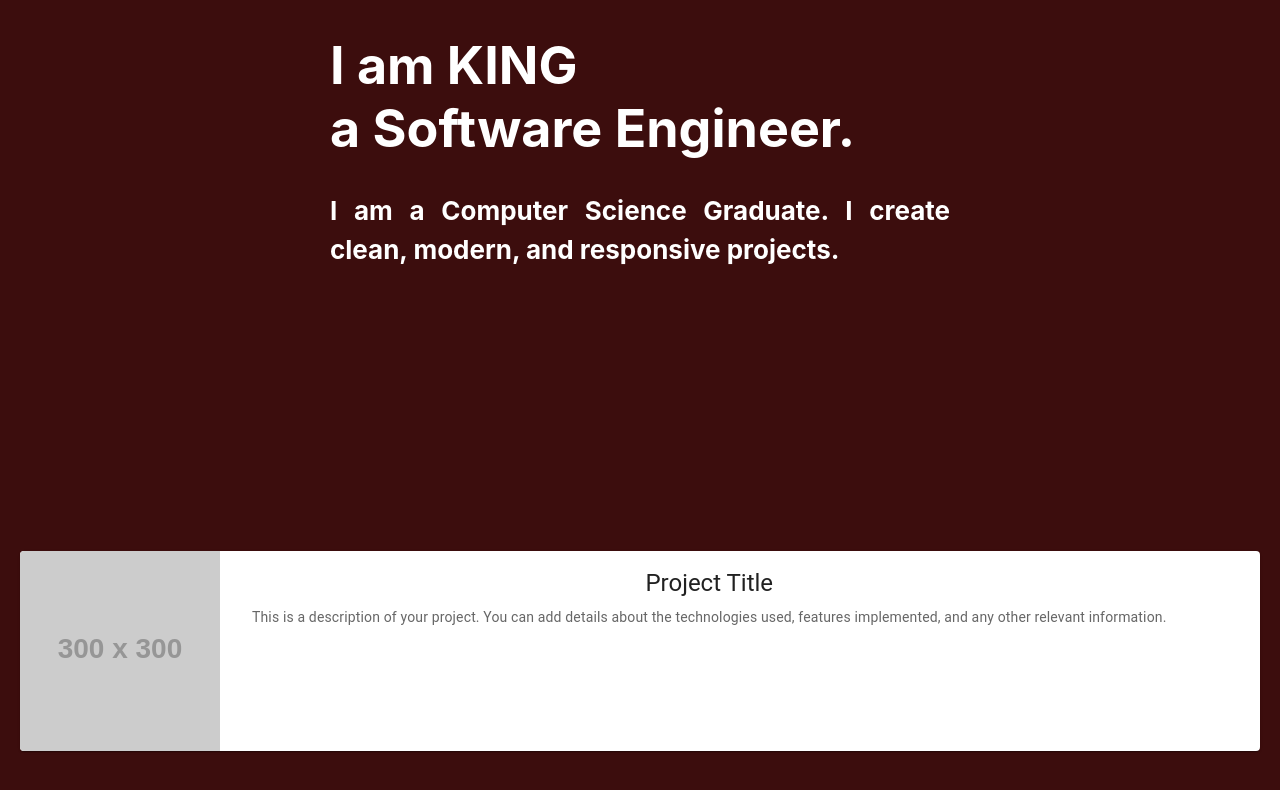
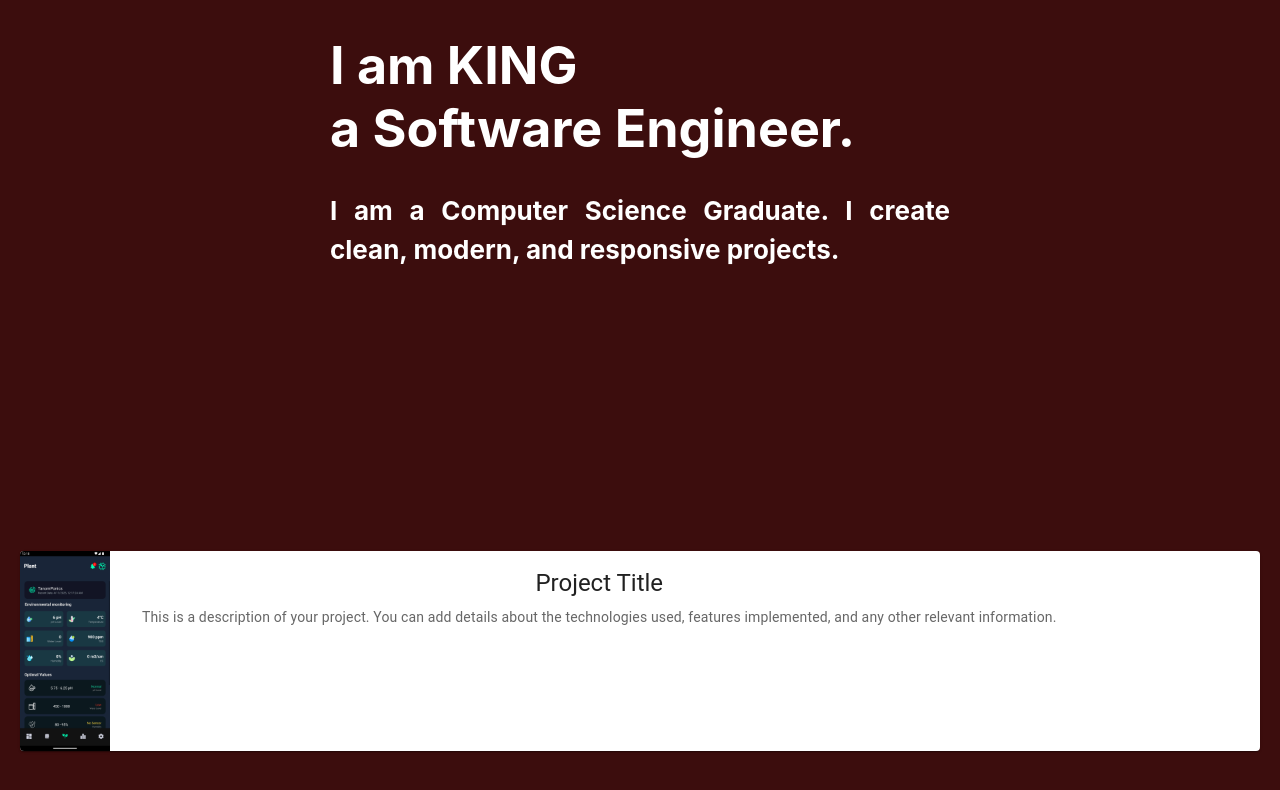
Before and after one commit to jelocc/about-me, a React (Create React App) app: page / in a window 1280 px wide. Shown: the part 392-1182 px from the top of the page. Built offline with nearby package versions, Linux system fonts and the light colour scheme.

Commit message:
added image in project card

```diff
--- a/src/App.js
+++ b/src/App.js
@@ -104,8 +104,8 @@ function App() {
                 <CardMedia
                   component="img"
                   height="200"
-                  image="https://via.placeholder.com/300"
-                  alt="Project Image"
+                  image="/img/HydroFlux-image.png"
+                  alt="HydroFlux Image"
                 />
               </Grid>
               <Grid item xs={12} md={6}>
```
